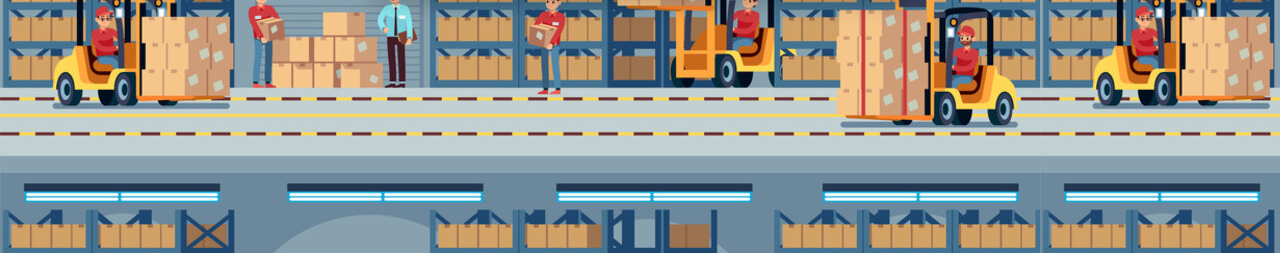
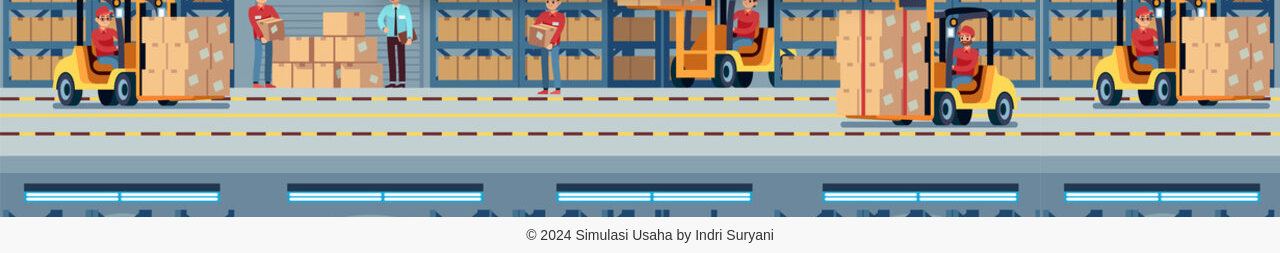
Before and after one commit to indrisuryani/simulasi-usaha, a plain HTML site: page index.html in a window 1280 px wide. Shown: the part 547-800 px from the top of the page. Drawn offline with Linux system fonts and the light colour scheme.

Commit message:
Adding copyright

```diff
--- a/index.html
+++ b/index.html
@@ -28,4 +28,7 @@
 </div>
 <script src="script.js"></script>
 </body>
+<footer>
+    <p>&copy; 2024 Simulasi Usaha by Indri Suryani</p>
+</footer>
 </html>
--- a/styles.css
+++ b/styles.css
@@ -127,3 +127,18 @@ span {
   border: 2px solid #c49b0b;
   border-radius: 5px;
 }
+
+footer {
+    text-align: center;
+    background-color: #f8f8f8;
+    padding: 10px;
+    font-size: 14px;
+    color: #333;
+    position: fixed;
+    width: 100%;
+    bottom: 0;
+}
+
+footer p {
+    margin: 0;
+}
```
